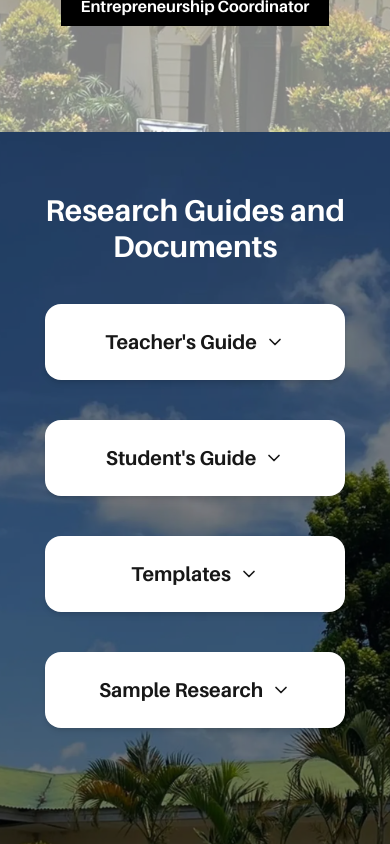
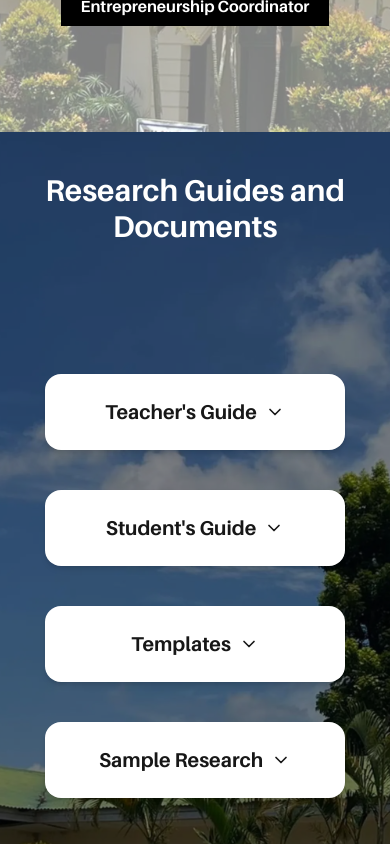
Before and after one commit to eu4nza/MINHS-The-Grid, a Next.js app: page / in a window 390 px wide. Shown: the part 2400-3244 px from the top of the page. Built offline with nearby package versions, Linux system fonts and the light colour scheme.

Commit message:
updated responsiveness

```diff
--- a/src/components/AboutSection.tsx
+++ b/src/components/AboutSection.tsx
@@ -11,7 +11,7 @@ export default function AboutSection() {
         backgroundColor: "rgba(0, 0, 0, 0.25)",
       }}
     >
-      <div className="container mx-auto px-6 xl:px-20">
+      <div className="px-6 xl:px-20">
         <div className="w-full flex justify-end">
           <div className="max-w-2xl">
             <p className="text-5xl xl:text-8xl text-white font-bold">
--- a/src/components/HomeSection.tsx
+++ b/src/components/HomeSection.tsx
@@ -9,7 +9,7 @@ export default function HomeSection() {
         backgroundPosition: "center",
       }}
     >
-      <div className="container mx-auto px-6 xl:px-20">
+      <div className="container px-6 xl:px-20">
         <p className="text-5xl xl:text-8xl text-white font-bold">The GRID</p>
         <p className="text-xl xl:text-3xl text-black">
           Guidelines for Research and Investigative Data
--- a/src/components/ResourcesSection.tsx
+++ b/src/components/ResourcesSection.tsx
@@ -134,7 +134,7 @@ export default function ResourcesSection() {
   return (
     <section
       id="resources"
-      className={`min-h-screen bg-cover bg-center py-15 xl:py-20 transition-all ${
+      className={`h-screen bg-cover bg-center transition-all ${
         openMenu === "Sample Research" ? "pb-40" : ""
       }`}
       style={{
@@ -143,12 +143,16 @@ export default function ResourcesSection() {
         backgroundBlendMode: "overlay",
       }}
     >
-      <div className="container mx-auto px-6 xl:px-20">
-        <p className="text-3xl text-white font-bold text-center xl:text-right xl:text-6xl mb-10">
+      <div className="container mx-auto">
+        {/* Title stays at the top */}
+        <p className="text-3xl text-white font-bold text-center xl:text-right xl:text-6xl pt-10 xl:pt-20">
           Research Guides and Documents
         </p>
+      </div>
 
-        <div className="flex flex-col gap-10 xl:flex-row xl:gap-20 justify-center items-center">
+      {/* Centered dropdowns wrapper */}
+      <div className="flex justify-center items-center w-full h-[calc(100vh-10rem)]">
+        <div className="flex flex-col xl:flex-row gap-10 xl:gap-15 justify-center items-center">
           <DropdownMenu
             title="Teacher's Guide"
             items={[
--- a/src/components/TeamSection.tsx
+++ b/src/components/TeamSection.tsx
@@ -13,11 +13,16 @@ export default function AboutSection() {
         backgroundColor: "rgba(255, 255, 255, 0.50)",
       }}
     >
-      <div className="container mx-auto px-6 xl:px-20">
+      <div className="container mx-auto px-6 xl:px-20 flex flex-col h-full">
+        {/* Title at top */}
         <p className="text-3xl xl:text-6xl text-black font-bold text-center xl:text-left mb-10">
           The Project Proponents
         </p>
+
+        {/* Flexible centered content */}
+        <div className="flex-grow flex justify-center items-center">
           <div className="flex flex-col xl:flex-row justify-center items-center xl:items-start gap-10 xl:gap-40">
+            {/* Person 1 */}
             <div className="flex flex-col items-center gap-5 xl:gap-10">
               <div className="w-[150px] xl:w-[250px]">
                 <Image
@@ -33,6 +38,8 @@ export default function AboutSection() {
                 Research Coordinator
               </p>
             </div>
+
+            {/* Person 2 */}
             <div className="flex flex-col items-center gap-5 xl:gap-10">
               <div className="w-[150px] xl:w-[250px]">
                 <Image
@@ -50,6 +57,7 @@ export default function AboutSection() {
             </div>
           </div>
         </div>
+      </div>
     </section>
   );
 }
```
Lines whose indentation alone changed are shown as unchanged.
